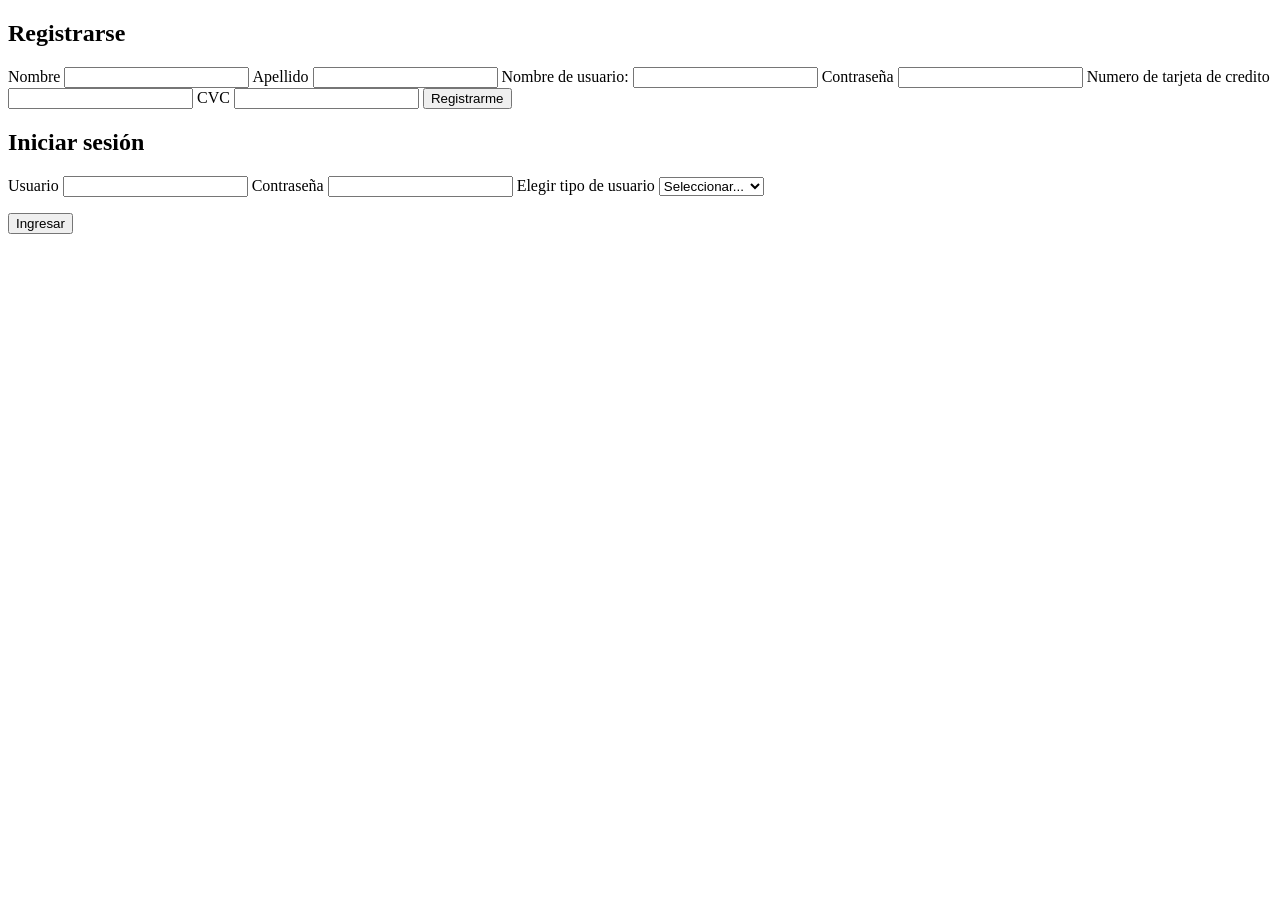
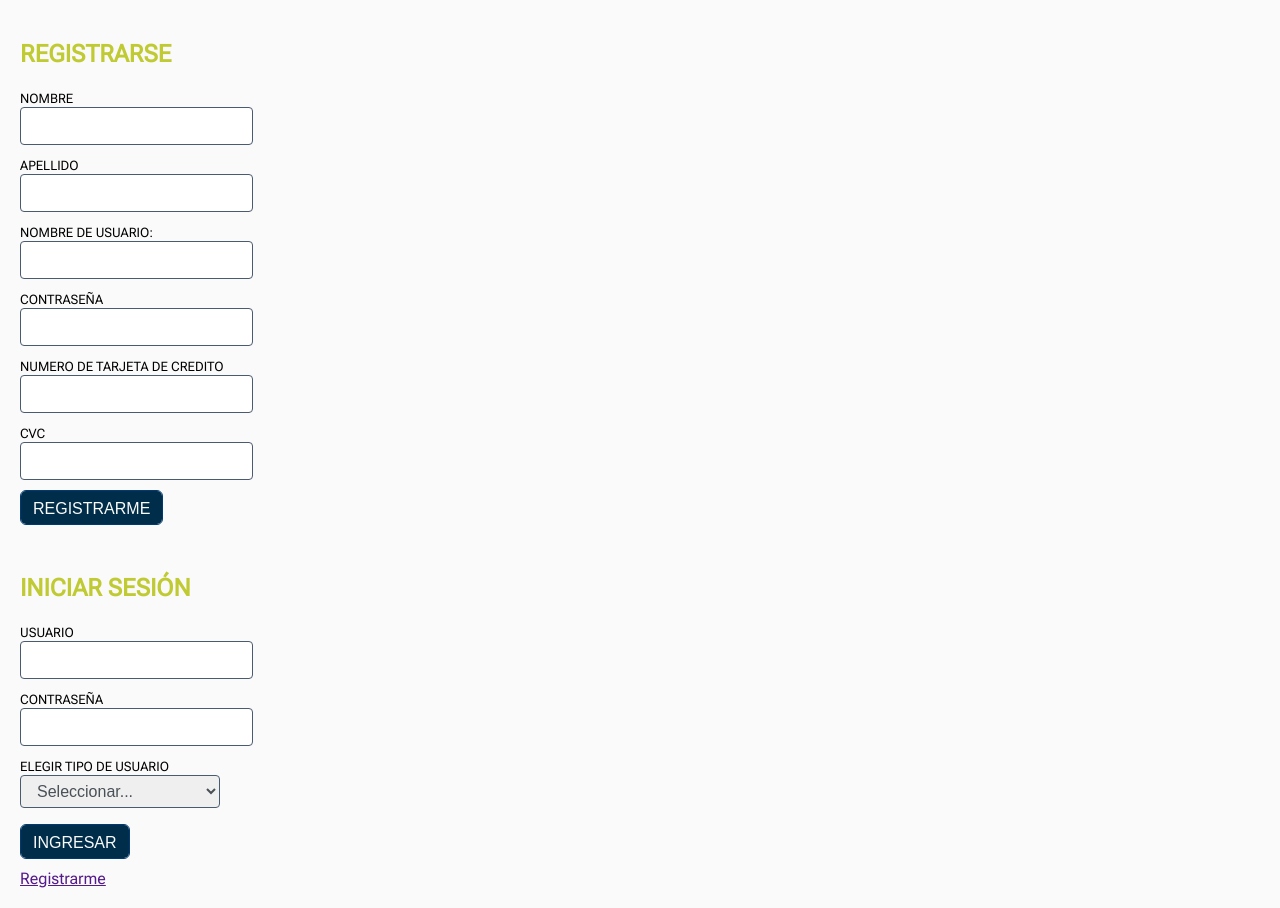
Before and after one commit to Jessica2114/Obligatorio--P1, a plain HTML site: page index.html in a window 1280 px wide. Before the commit the page ends 800 px from the top, so only its background shows below. Drawn offline with Linux system fonts and the light colour scheme.

Commit message:
Cambio de clases y se agrega styles

```diff
--- a/index.html
+++ b/index.html
@@ -4,12 +4,13 @@
     <meta charset="UTF-8">
     <meta name="viewport" content="width=device-width, initial-scale=1.0">
     <title>Agencia de viajes</title>
+    <link rel="stylesheet" href="css/styles.css" />
 </head>
 <body>
     <div id="contenedor">
         <!-- REGISTRO -->
         <main>
-            <section id="secRegistroUsuario" class="seccion">
+            <section id="secRegistroUsuario" class="preLogin">
                 <h2>Registrarse</h2>
                 <label for="txtNombreCliente">Nombre</label>
                 <input type="text" id="txtNombreCliente">
@@ -23,12 +24,12 @@
                 <input type="number" id="txtNumeroTarjeta">
                 <label for="txtNumeroCVC">CVC</label>
                 <input type="number" id="txtNumeroCVC">
-                <input type="button" id="btnRegistroUsuario" data-refSec="secRegistroUsuario" class="btnSeccion" value="Registrarme">
+                <input type="button" id="btnRegistroUsuario" value="Registrarme">
                 <br>
             </section>
 
             <!-- LOGIN -->
-            <section id="secLoginUsuario" class="seccion">
+            <section id="secLoginUsuario" class="preLogin">
                 <h2>Iniciar sesión</h2>
                 <label for="txtUsuario">Usuario</label>
                 <input type="text" id="txtUsuario">
@@ -41,7 +42,8 @@
                 <option value="A">Administrador</option>
                 </select>
                 <p id="pMostrarMensajeLogin"></p>
-                <input type="button" id="btnLoginUsuario" data-refSec="secLoginUsuario" class="btnSeccion" value="Ingresar">
+                <input type="button" id="btnLoginUsuario" value="Ingresar">
+                <a href="" id="btnGenerarRegistro">Registrarme</a>
                 <br>
             </section>
 
```
Also changed, not shown: css/styles.css (renamed from styles.css).
